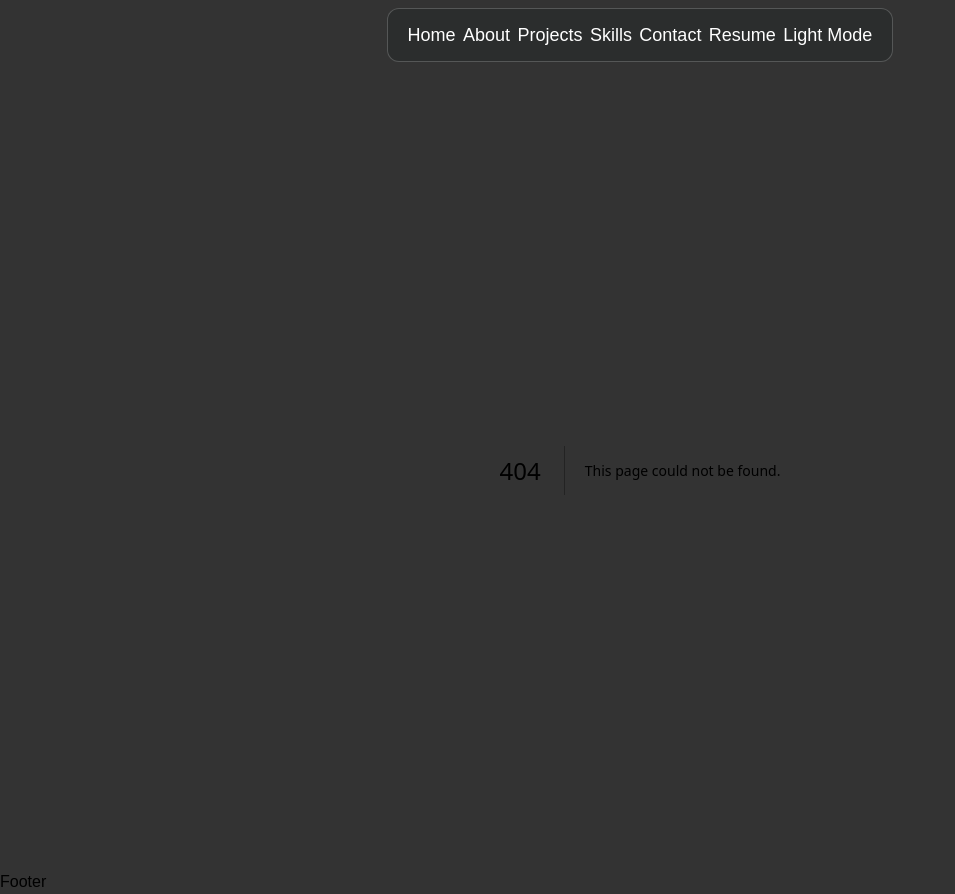
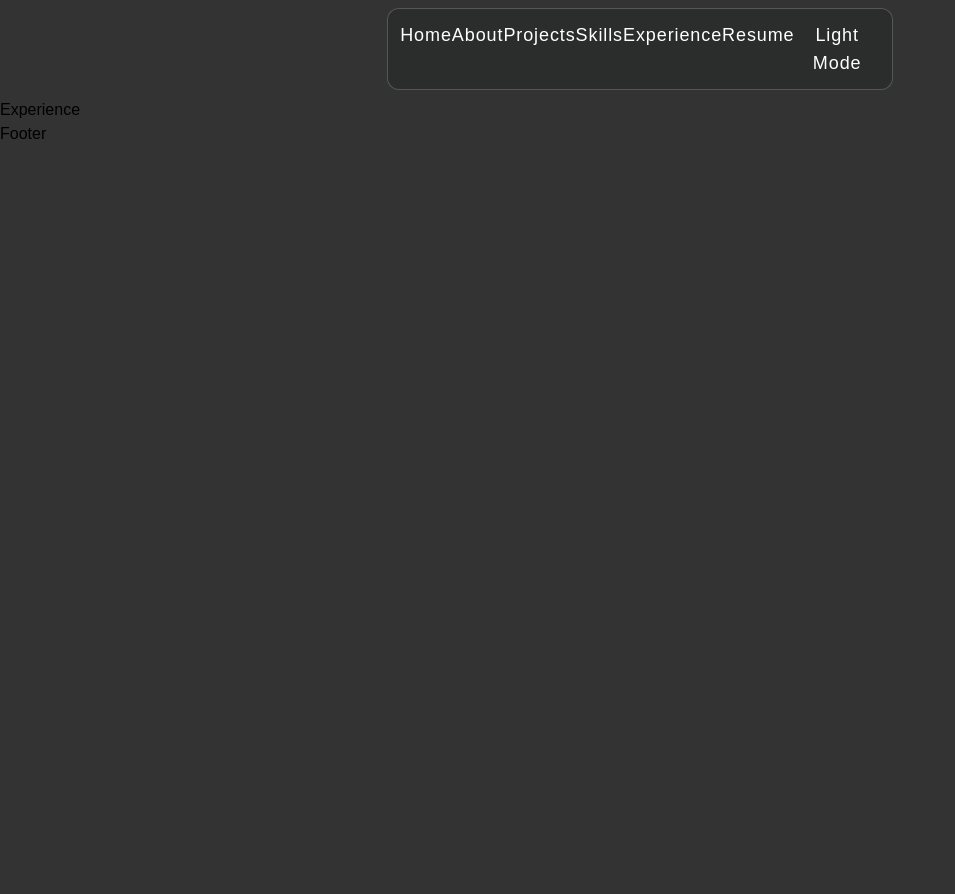
Before and after one commit to Sahitya1707/My-final-portfolio, a Next.js app in the folder my-portfolio-frontend/: page /Experience in a window 1280 px wide. Before the commit this address had no page. Shown: the whole page, without its empty margins (0-955 px from the left). After the commit the page ends 800 px from the top, so only its background shows below. Built offline with nearby package versions, Linux system fonts and the light colour scheme; a web font is replaced by a local one.

Commit message:
create different page and passed props to the header component

```diff
--- /dev/null
+++ b/my-portfolio-frontend/app/Experience/page.js
@@ -0,0 +1,7 @@
+import React from "react";
+
+const Experience = () => {
+  return <div>Experience</div>;
+};
+
+export default Experience;
--- /dev/null
+++ b/my-portfolio-frontend/app/about/page.js
@@ -0,0 +1,7 @@
+import React from "react";
+
+const About = () => {
+  return <div>About</div>;
+};
+
+export default About;
--- a/my-portfolio-frontend/app/components/Header.js
+++ b/my-portfolio-frontend/app/components/Header.js
@@ -1,14 +1,15 @@
+import { menuItems } from "../utils/constant";
+import HeaderComponent from "./HeaderComponent";
+
 const Header = () => {
   return (
     <header>
       <nav className="p-2">
-        <ul className="flex  text-lg justify-evenly p-3 border-colorText/20 border-[1px] w-[40%] mx-auto rounded-xl bg-colorNav text-colorText">
-          <li>Home</li>
-          <li>About</li>
-          <li>Projects</li>
-          <li>Skills</li>
-          <li>Contact</li>
-          <li>Resume</li>
+        <ul className="flex  text-lg justify-evenly p-3 border-colorText/20 border-[1px] w-[40%] mx-auto rounded-xl bg-colorNav text-colorText tracking-wider">
+          {menuItems.map((e, i) => {
+            return <HeaderComponent text={e.name} link={e.link} key={i} />;
+          })}
+
           <div className="flex">
             <button className="hidden">Dark Mode</button>
             <button>Light Mode</button>
--- /dev/null
+++ b/my-portfolio-frontend/app/components/HeaderComponent.js
@@ -0,0 +1,13 @@
+import Link from "next/link";
+
+const HeaderComponent = ({ text, link }) => {
+  return (
+    <Link href={link}>
+      <li className="relative after:absolute after:h-[1px] hover:after:w-[100%] after:duration-75 after:ease-out after:w-[0%] after:bottom-0 after:left-0 after:content-[' '] after:bg-primary capitalize">
+        {text}{" "}
+      </li>
+    </Link>
+  );
+};
+
+export default HeaderComponent;
--- a/my-portfolio-frontend/app/layout.js
+++ b/my-portfolio-frontend/app/layout.js
@@ -7,18 +7,6 @@ import { Sour_Gummy } from "next/font/google";
 // importing the font from google
 const sourGummy = Sour_Gummy({
   subsets: ["latin"],
-});
-console.log(sourGummy);
-
-const geistSans = localFont({
-  src: "./fonts/GeistVF.woff",
-  variable: "--font-geist-sans",
-  weight: "100 900",
-});
-const geistMono = localFont({
-  src: "./fonts/GeistMonoVF.woff",
-  variable: "--font-geist-mono",
-  weight: "100 900",
 });
 
 export const metadata = {
--- /dev/null
+++ b/my-portfolio-frontend/app/projects/page.js
@@ -0,0 +1,7 @@
+import React from "react";
+
+const Projects = () => {
+  return <div>Projects</div>;
+};
+
+export default Projects;
--- /dev/null
+++ b/my-portfolio-frontend/app/skills/page.js
@@ -0,0 +1,7 @@
+import React from "react";
+
+const Skills = () => {
+  return <div>Skills</div>;
+};
+
+export default Skills;
--- /dev/null
+++ b/my-portfolio-frontend/app/utils/constant.js
@@ -0,0 +1,27 @@
+export const backendConnect = "http://localhost:2001";
+export const menuItems = [
+  {
+    name: "Home",
+    link: "/",
+  },
+  {
+    name: "About",
+    link: "/about",
+  },
+  {
+    name: "Projects",
+    link: "/projects",
+  },
+  {
+    name: "Skills",
+    link: "/skills",
+  },
+  {
+    name: "experience",
+    link: "/experience",
+  },
+  {
+    name: "Resume",
+    link: "/some-where_else",
+  },
+];
```
